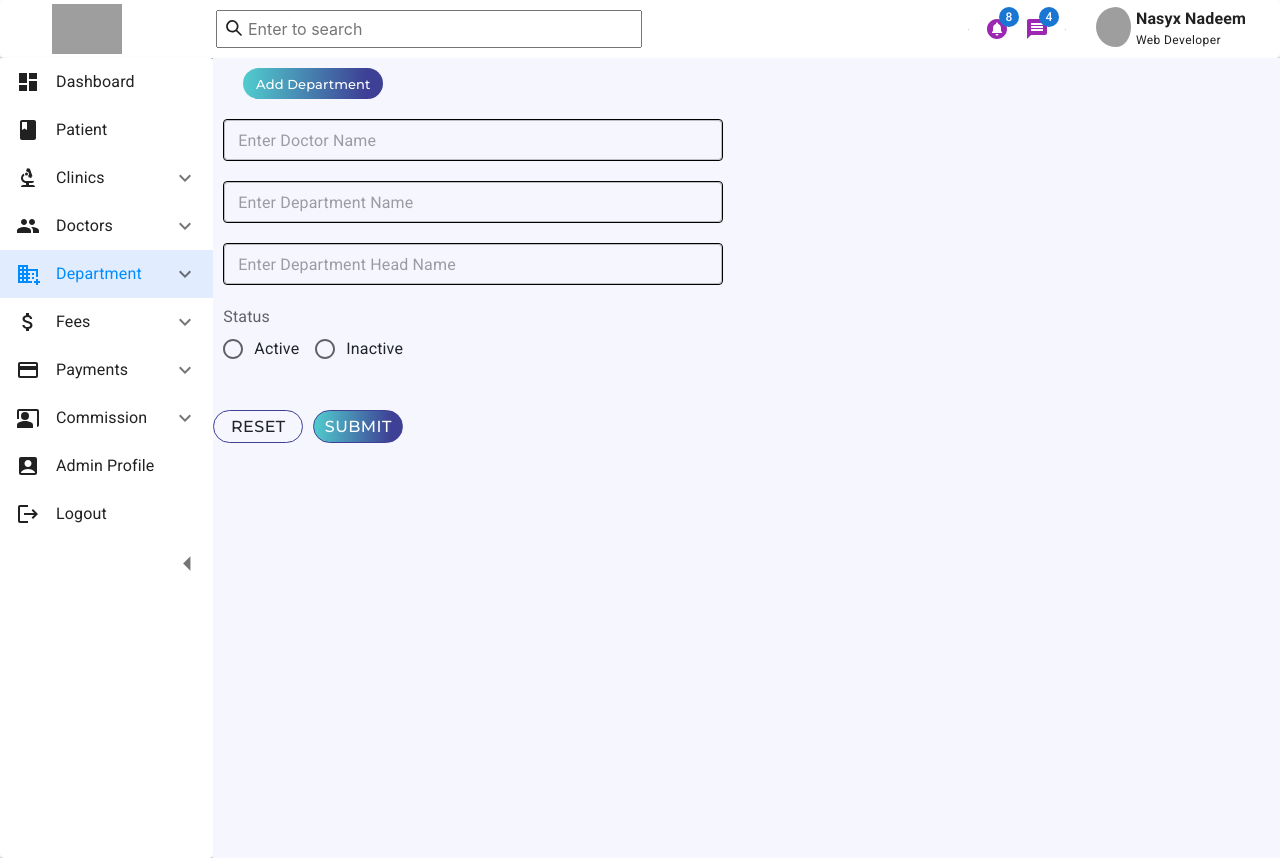
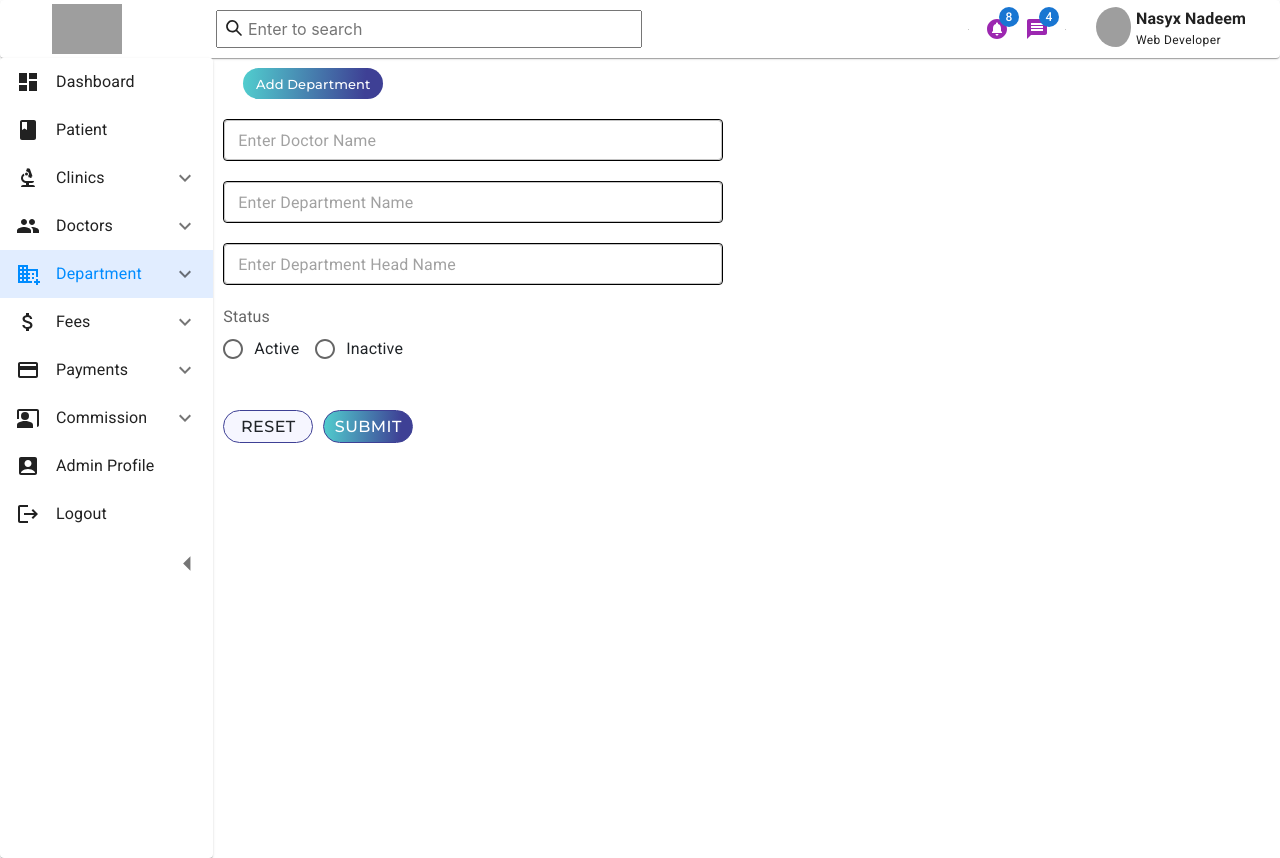
Before and after one commit to sdarnadeem/care-plus, a React (Create React App) app: page /department/add-department in a window 1280 px wide. Built offline with nearby package versions, Linux system fonts and the light colour scheme; grey boxes are pictures that could not be loaded.

Commit message:
add new department styling

```diff
--- a/src/components/department/newDepartment/NewDepartment.js
+++ b/src/components/department/newDepartment/NewDepartment.js
@@ -134,7 +134,7 @@ const NewDepartment = () => {
         marginBottom={3}
         sx={{ flexDirection: "row" }}
       >
-        <Grid item>
+        <Grid item paddingLeft={10}>
           <Button
             sx={{
               width: "90px",
--- a/src/index.css
+++ b/src/index.css
@@ -1,13 +1,14 @@
 body {
   margin: 0;
-  font-family: -apple-system, BlinkMacSystemFont, 'Segoe UI', 'Roboto', 'Oxygen',
-    'Ubuntu', 'Cantarell', 'Fira Sans', 'Droid Sans', 'Helvetica Neue',
+  font-family: -apple-system, BlinkMacSystemFont, "Segoe UI", "Roboto", "Oxygen",
+    "Ubuntu", "Cantarell", "Fira Sans", "Droid Sans", "Helvetica Neue",
     sans-serif;
   -webkit-font-smoothing: antialiased;
   -moz-osx-font-smoothing: grayscale;
+  background: "#F6F6FF";
 }
 
 code {
-  font-family: source-code-pro, Menlo, Monaco, Consolas, 'Courier New',
+  font-family: source-code-pro, Menlo, Monaco, Consolas, "Courier New",
     monospace;
 }
--- a/src/sections/dashboard/Dashboard.js
+++ b/src/sections/dashboard/Dashboard.js
@@ -26,7 +26,13 @@ const Dashboard = () => {
         >
           <LeftSidebar handleSidebar={handleSidebar} />
         </Grid>
-        <Grid item lg={showSidebar ? 10 : 11.5} sx={{ background: "#F6F6FF" }}>
+        <Grid
+          item
+          lg={showSidebar ? 10 : 11.5}
+          md={showSidebar ? 10 : 11.5}
+          sm={12}
+          xs={12}
+        >
           <Middle />
         </Grid>
       </Grid>
```
